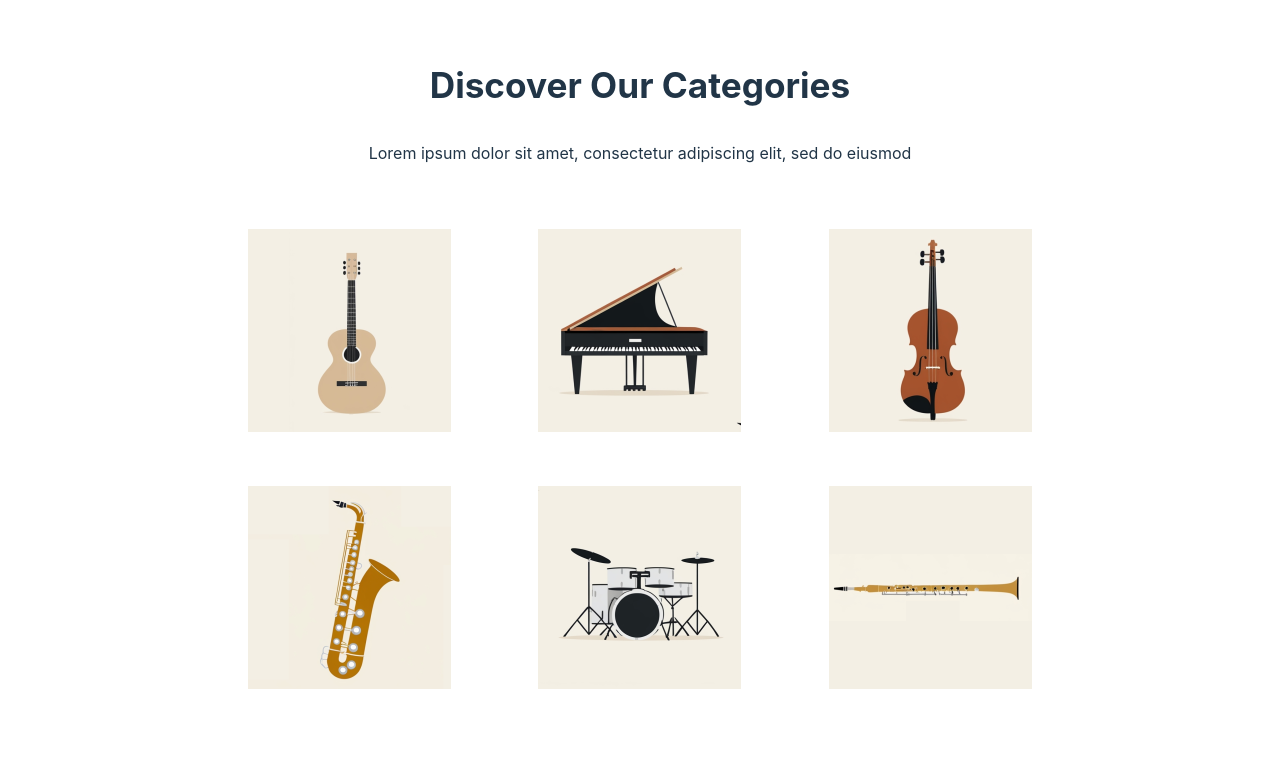
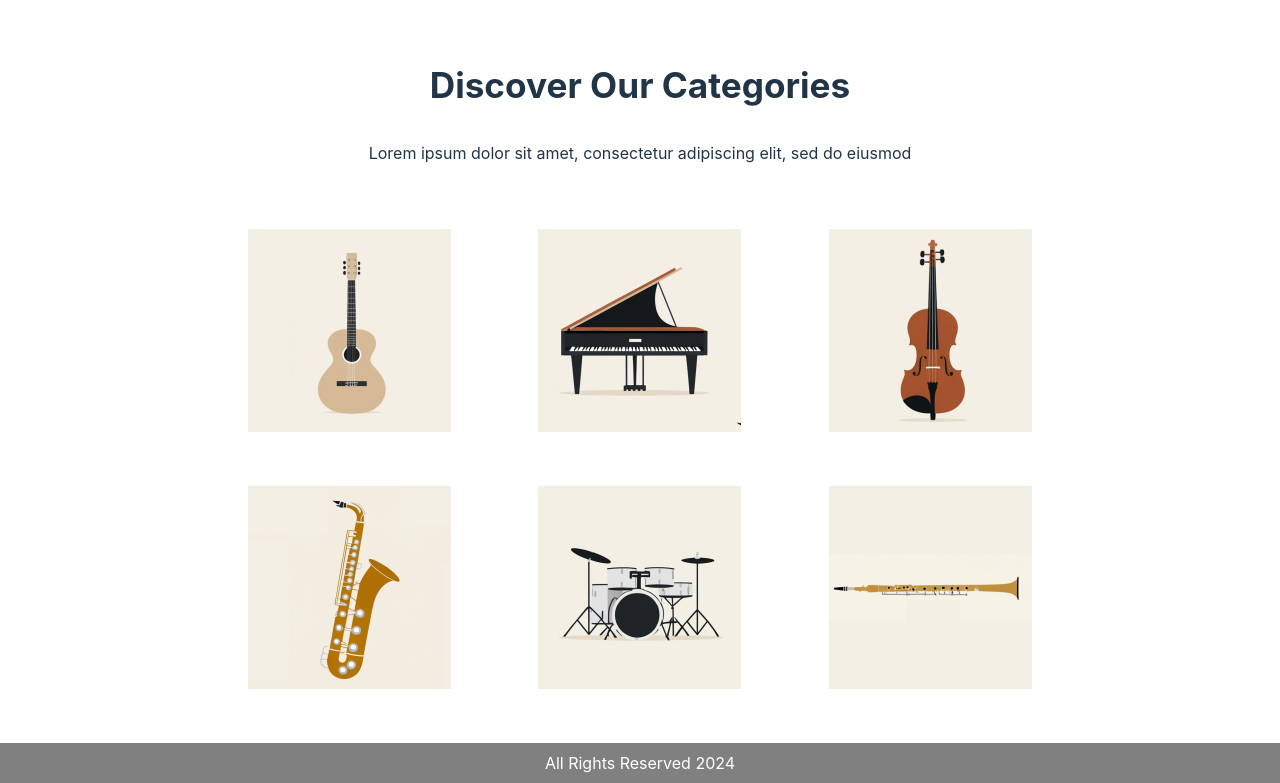
Before and after one commit to IkramMaizi/Melophoria-Website, a React (Vite) app: page / in a window 1280 px wide. Shown: the part 610-1393 px from the top of the page. Before the commit the page ends 1353 px from the top, so only its background shows below. Built offline with nearby package versions, Linux system fonts and the light colour scheme.

Commit message:
footer added

```diff
--- a/src/App.css
+++ b/src/App.css
@@ -76,6 +76,16 @@
   row-gap: 3rem;
 }
 
+footer{
+  background-color: grey;
+  text-align: center;
+}
+
+footer p{
+  color: white;
+  margin: .5rem;
+}
+
 
 @keyframes logo-spin {
   from {
--- a/src/pages/HomePage.jsx
+++ b/src/pages/HomePage.jsx
@@ -56,11 +56,14 @@ export default function HomePage() {
           <Link to="/" className="category--card">
             <img src={categoryImage5} alt="" className="card--image" />
             </Link>
-          <Link to="/PP" className="category--card">
+          <Link to="/" className="category--card">
             <img src={categoryImage6} alt="" className="card--image" />
             </Link>
         </div>
     </section>
+    <footer>
+      <p>All Rights Reserved 2024</p>
+    </footer>
     </div>
   )
 }
```
